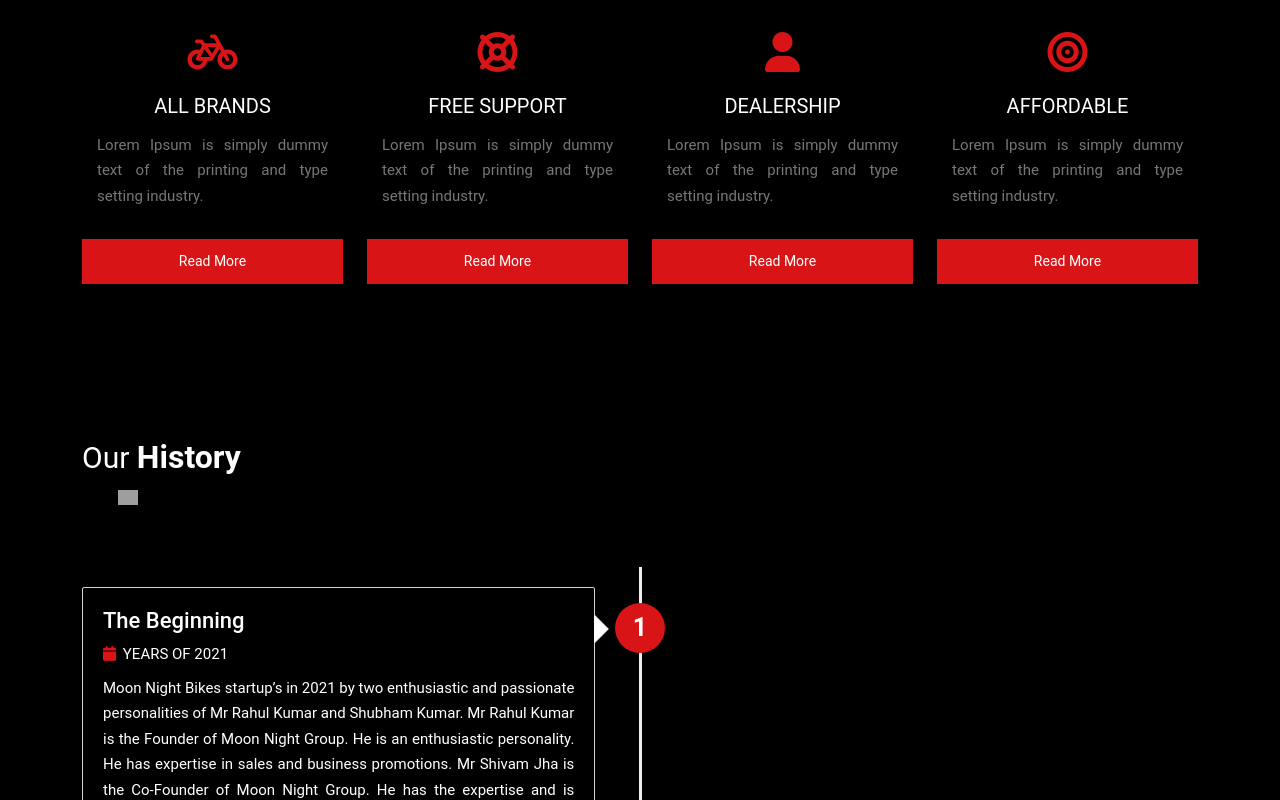
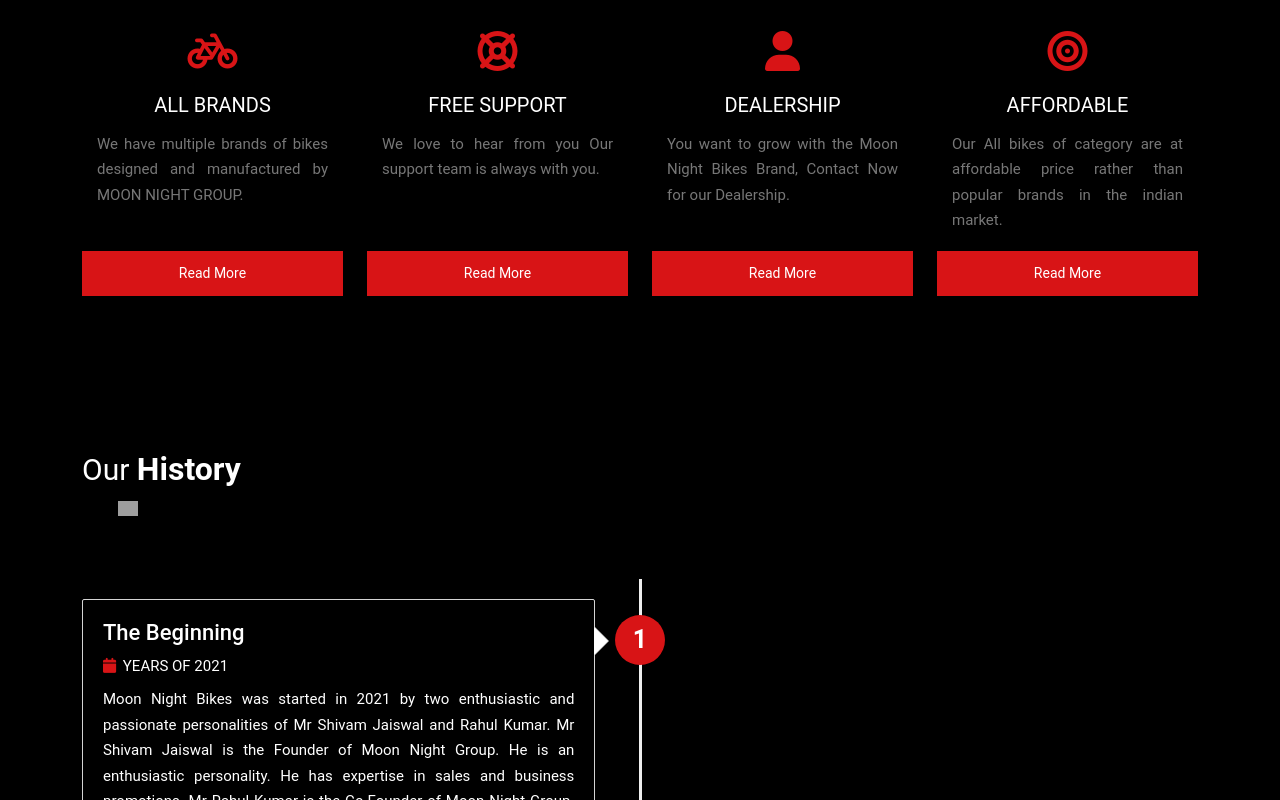
Before and after one commit to yogeshjugwan/moonnight, a Next.js app: page /about in a window 1280 px wide. Shown: the part 980-1780 px from the top of the page. Built offline with nearby package versions, Linux system fonts and the light colour scheme; grey boxes are pictures that could not be loaded.

Commit message:
updata data

```diff
--- a/pages/About/About.js
+++ b/pages/About/About.js
@@ -17,12 +17,46 @@
       img: "assets/img/about-img-5.jpg",
     },
   ];
+  const aboutdata=[
+        {
+            "title":"All Brands",
+            "img":"bg-1",
+            "linkTitle":"Read More",
+            "link":"/products",
+            "icon":"fa fa-bicycle",
+            "discription":"We have multiple brands of bikes designed and manufactured by MOON NIGHT GROUP."
+        },
+        {
+            "title":"Free Support",
+            "img":"bg-2",
+            "linkTitle":"Read More",
+            "link":"/contact",
+            "icon":"fa fa-life-ring",
+            "discription":"We love to hear from you Our support team is always with you."
+        },
+        {
+            "title":"Dealership",
+            "img":"bg-3",
+            "linkTitle":"Read More",
+            "link":"/contact",
+            "icon":"fa fa-user",
+            "discription":"You want to grow with the Moon Night Bikes Brand, Contact Now for our Dealership."
+        },
+        {
+            "title":"Affordable",
+            "img":"bg-4",
+            "linkTitle":"Read More",
+            "link":"/products",
+            "icon":"fa fa-bullseye",
+            "discription":" Our All bikes of category are at affordable price rather than popular brands in the indian market."
+        }
+    ]
   return (
     <div><section className="about-us-area ptb-80">
       <div className="container">
         <div className="section-title">
           <h2>
-          Trust, Reciprocation, Efficiency, <span>and Innovation</span>
+            Trust, Reciprocation, Efficiency, and Innovation
           </h2>
           <img
             src="assets/img/section-title-logo.png"
@@ -92,66 +126,18 @@
               </p>
             </div>
           </div>
-        <div className="col-lg-3 col-md-6 col-sm-6">
-          <div className="features-box bg-1">
-            <div className="content">
-              <i className="fa fa-bicycle" />
-              <h3>All Brands</h3>
-              <p>
-                Lorem Ipsum is simply dummy text of the printing and type
-                setting industry.
-              </p>
+          {aboutdata.map((value,i)=>{return(
+          <div key={i} className="col-lg-3 col-md-6 col-sm-6">
+            <div className={`features-box ${value.img}`}>
+              <div className="content" style={{height:"250px"}}>
+                <i className={value.icon} />
+                <h3>{value.title}</h3>
+                <p>{value.discription}</p>
               </div>
-            <Link href="#">
-              <a className="btn btn-primary">Read More</a>
-            </Link>
+            <Link href={value.link} ><a className="btn btn-primary">{value.linkTitle}</a></Link>
             </div>
           </div>
-        <div className="col-lg-3 col-md-6 col-sm-6">
-          <div className="features-box bg-2">
-            <div className="content">
-              <i className="fa fa-life-ring" />
-              <h3>Free Support</h3>
-              <p>
-                Lorem Ipsum is simply dummy text of the printing and type
-                setting industry.
-              </p>
-            </div>
-            <Link href="#">
-              <a className="btn btn-primary">Read More</a>
-            </Link>
-          </div>
-        </div>
-        <div className="col-lg-3 col-md-6 col-sm-6">
-          <div className="features-box bg-3">
-            <div className="content">
-              <i className="fa fa-user" />
-              <h3>Dealership</h3>
-              <p>
-                Lorem Ipsum is simply dummy text of the printing and type
-                setting industry.
-              </p>
-            </div>
-            <Link href="#">
-              <a className="btn btn-primary">Read More</a>
-            </Link>
-          </div>
-        </div>
-        <div className="col-lg-3 col-md-6 col-sm-6">
-          <div className="features-box bg-4">
-            <div className="content">
-              <i className="fa fa-bullseye" />
-              <h3>Affordable</h3>
-              <p>
-                Lorem Ipsum is simply dummy text of the printing and type
-                setting industry.
-              </p>
-            </div>
-            <Link href="#">
-              <a className="btn btn-primary">Read More</a>
-            </Link>
-          </div>
-        </div>
+          )})}
         </div>
       </div>
     </section></div>
--- a/pages/About/History.js
+++ b/pages/About/History.js
@@ -28,13 +28,10 @@
                   </div>
                   <div className="timeline-body">
                     <p>
-                    Moon Night Bikes startup’s in 2021 by two enthusiastic
-                    and passionate personalities of Mr Rahul Kumar and
-                    Shubham Kumar. Mr Rahul Kumar is the Founder of Moon Night
-                    Group. He is an enthusiastic personality. He has
-                    expertise in sales and business promotions. Mr Shivam
-                    Jha is the Co-Founder of Moon Night Group. He has the
-                    expertise and is passionate about the cycle industry.
+                      Moon Night Bikes was started in 2021 by two enthusiastic and passionate personalities of Mr Shivam Jaiswal and  Rahul Kumar.
+                      Mr Shivam Jaiswal is the Founder of Moon Night Group. He is an enthusiastic personality. He has expertise in sales and business promotions.
+                      Mr Rahul Kumar is the Co-Founder of Moon Night Group. He has the expertise and is passionate about the cycle industry.
+
                     </p>
                   </div>
                 </div>
--- a/pages/home.jsx
+++ b/pages/home.jsx
@@ -132,7 +132,7 @@
             <Blog />
             {/* End Our Blog Area */}
             {/* Start Testimonials Area*/}
-            <Clients />
+            {/* <Clients /> */}
             {/* End Testimonials Area*/}
 
         </div>
--- a/styles/globals.css
+++ b/styles/globals.css
@@ -17,3 +17,6 @@
 p{
   text-align: justify;
 }
+.moonnightgroup{
+  z-index: 5;
+}
```
Also changed, not shown: components/Footer.jsx (+148 -26 lines), pages/Home_section/About.jsx (+5 -5 lines), pages/Model.js (+6 -6 lines), pages/contact.js (+5 -5 lines), pages/productsInquiry.js (added, +17 -0 lines). Lines whose indentation alone changed are shown as unchanged.
